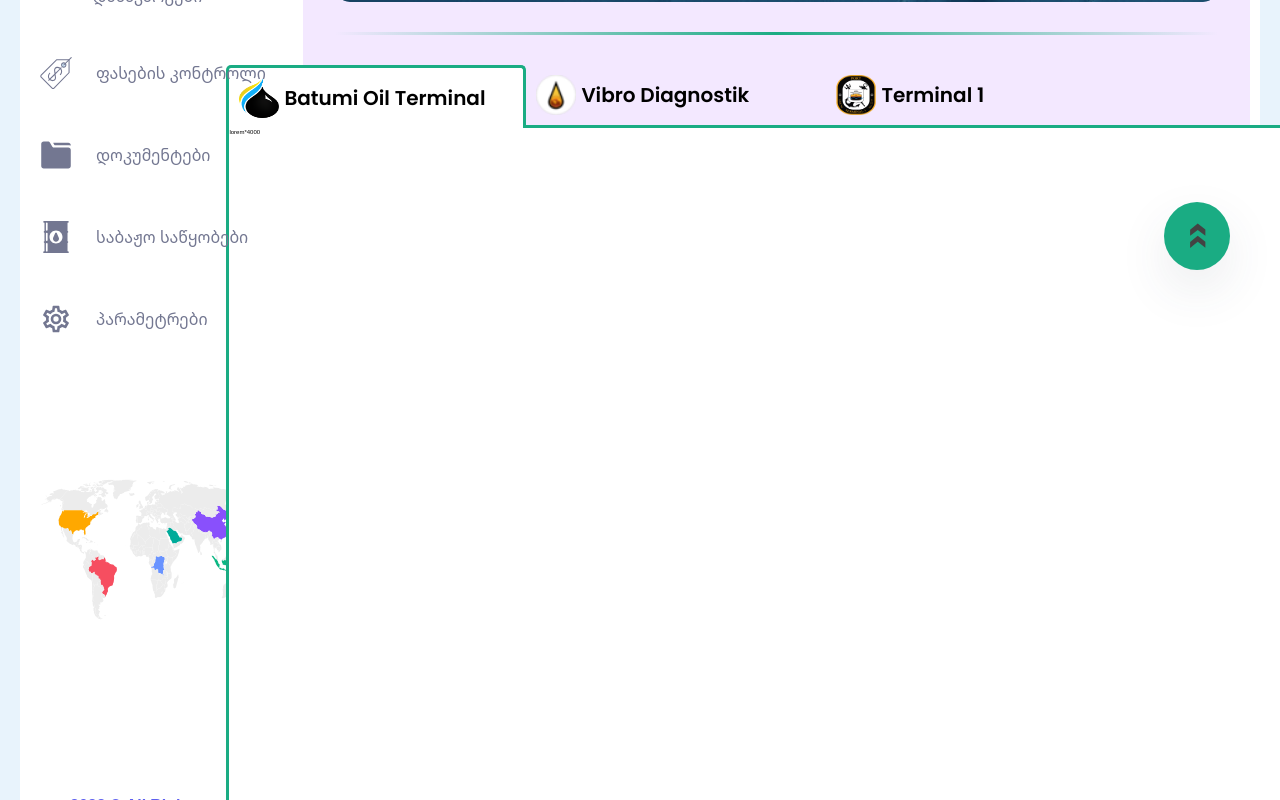
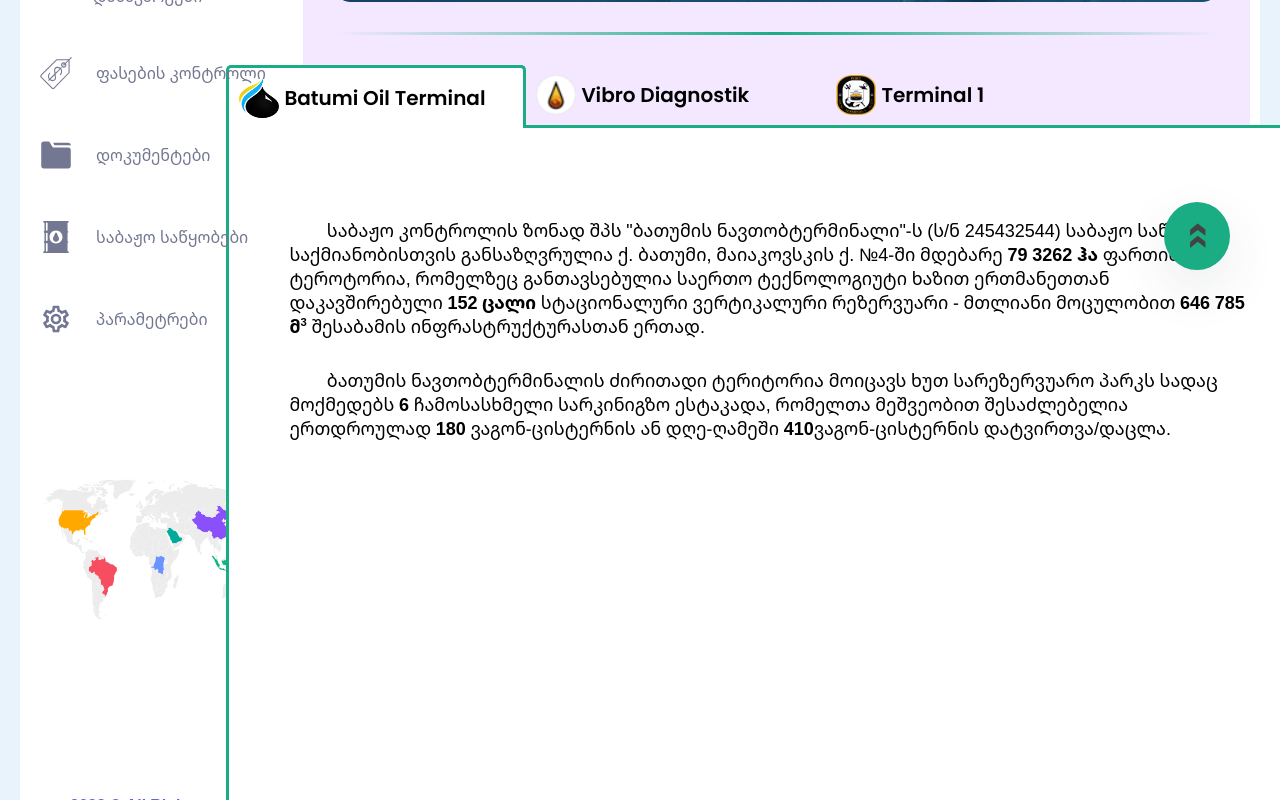
Before and after one commit to irakli85/Oil-Dashboard, a React (Vite) app: page /terminals in a window 1280 px wide. Shown: the part 480-1280 px from the top of the page. Built offline with nearby package versions, Linux system fonts and the light colour scheme.

Commit message:
first commit

```diff
--- a/src/components/BOT.jsx
+++ b/src/components/BOT.jsx
@@ -3,7 +3,10 @@ import styled from 'styled-components'
 
 const BOT = () => {
   return (
-    <Div>lorem*4000</Div>
+    <Div>
+        <P>&nbsp;&nbsp;&nbsp;&nbsp;&nbsp;&nbsp;&nbsp;&nbsp;საბაჟო კონტროლის ზონად შპს "ბათუმის ნავთობტერმინალი"-ს (ს/ნ 245432544) საბაჟო საწყობის საქმიანობისთვის განსაზღვრულია ქ. ბათუმი, მაიაკოვსკის ქ. №4-ში მდებარე <Str>79 3262 ჰა</Str> ფართის ტეროტორია, რომელზეც განთავსებულია საერთო ტექნოლოგიუტი ხაზით ერთმანეთთან დაკავშირებული <Str>152 ცალი</Str> სტაციონალური ვერტიკალური რეზერვუარი - მთლიანი მოცულობით <Str>646 785 მ<sup>3</sup></Str> შესაბამის ინფრასტრუქტურასთან ერთად.</P>
+        <P>&nbsp;&nbsp;&nbsp;&nbsp;&nbsp;&nbsp;&nbsp;&nbsp;ბათუმის ნავთობტერმინალის ძირითადი ტერიტორია მოიცავს ხუთ სარეზერვუარო პარკს სადაც მოქმედებს <Str>6</Str> ჩამოსასხმელი სარკინიგზო ესტაკადა, რომელთა მეშვეობით შესაძლებელია ერთდროულად <Str>180</Str> ვაგონ-ცისტერნის ან დღე-ღამეში <Str>410</Str>ვაგონ-ცისტერნის დატვირთვა/დაცლა.</P>
+    </Div>
   )
 }
 
@@ -14,6 +17,17 @@ const Div = styled.div`
     border-top: none;
     background-color: #fff;
     border-radius: 0 0 1.5rem 1.5rem;
+    padding: 6rem;
+    display: flex;
+    flex-direction: column;
+`
+const P = styled.p`
+    margin-top: 3rem;
+    font-size: 1.8rem;
+`
+const Str = styled.strong`
+    font-size: 1.8rem;
 `
 
+
 export default BOT
```
Also changed, not shown: .eslintrc.cjs (deleted).
